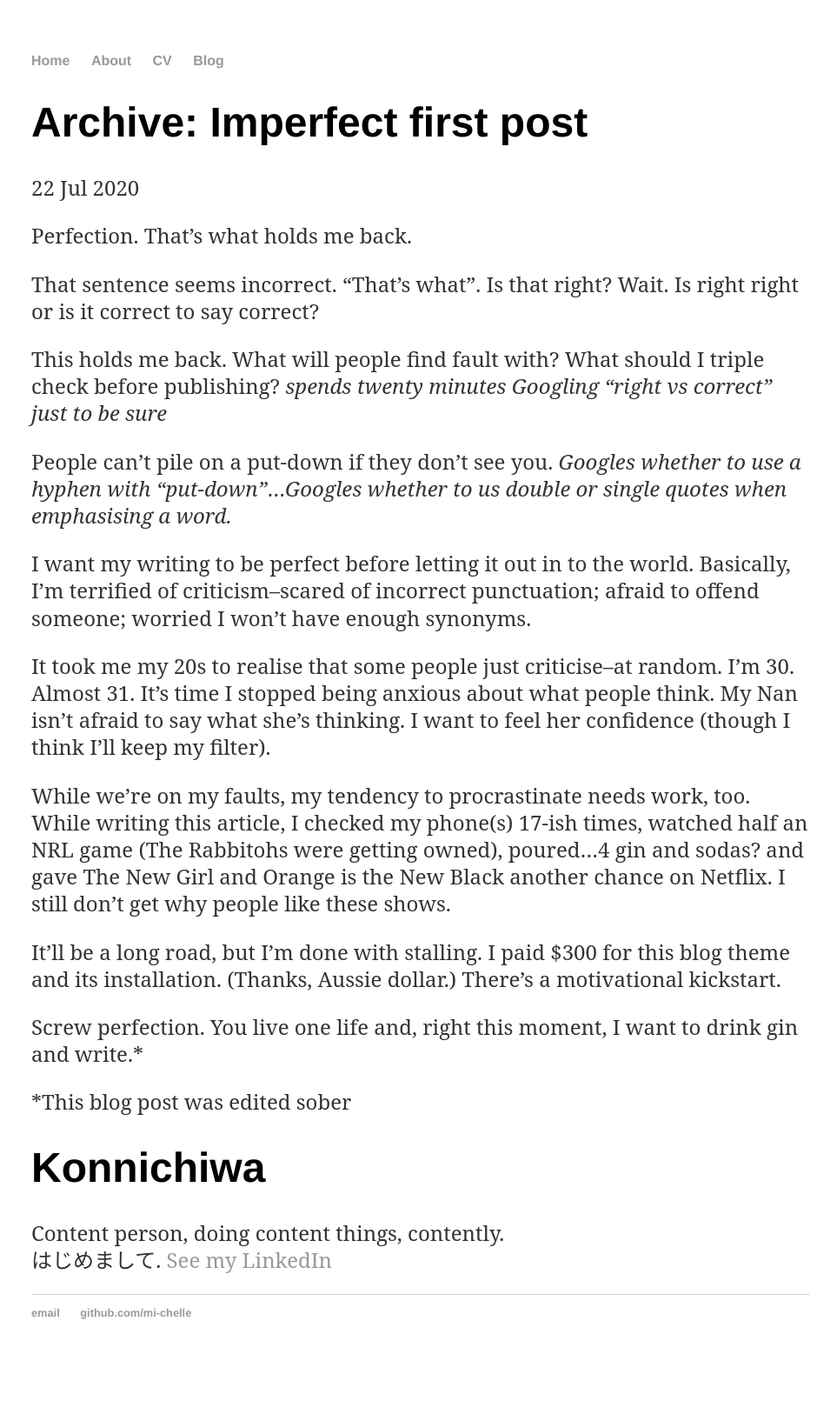
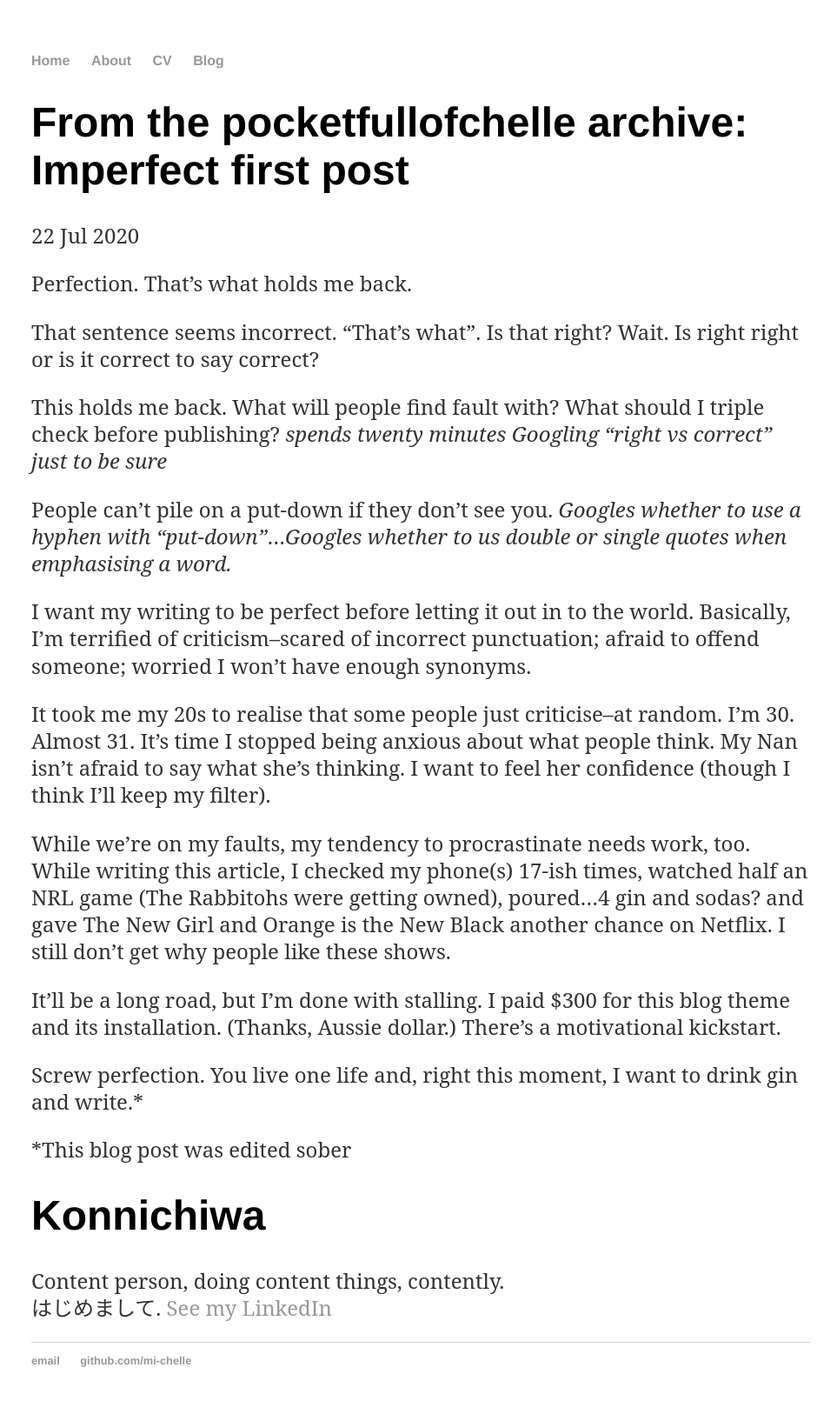
Before and after one commit to mi-chelle/akauntabiritii, a Jekyll site: the page built from _posts/2015-07-22-archive-imperfect-first-post.md, in a window 1280 px wide. Shown: the whole page at 87% size, without its empty margins (156-1119 px from the left). Built offline with Jekyll 4.4.1, drawn with Linux system fonts in a browser that asks for light colours; before the commit the page ends 1579 px from its top, so only the background shows below that.

Commit message:
Update 2015-07-22-archive-imperfect-first-post.md

```diff
--- a/_posts/2015-07-22-archive-imperfect-first-post.md
+++ b/_posts/2015-07-22-archive-imperfect-first-post.md
@@ -1,6 +1,6 @@
 ---
 layout: post
-title: 'Archive: Imperfect first post'
+title: 'From the pocketfullofchelle archive: Imperfect first post'
 date: {2020-07-22}
 published: true
 ---
```
